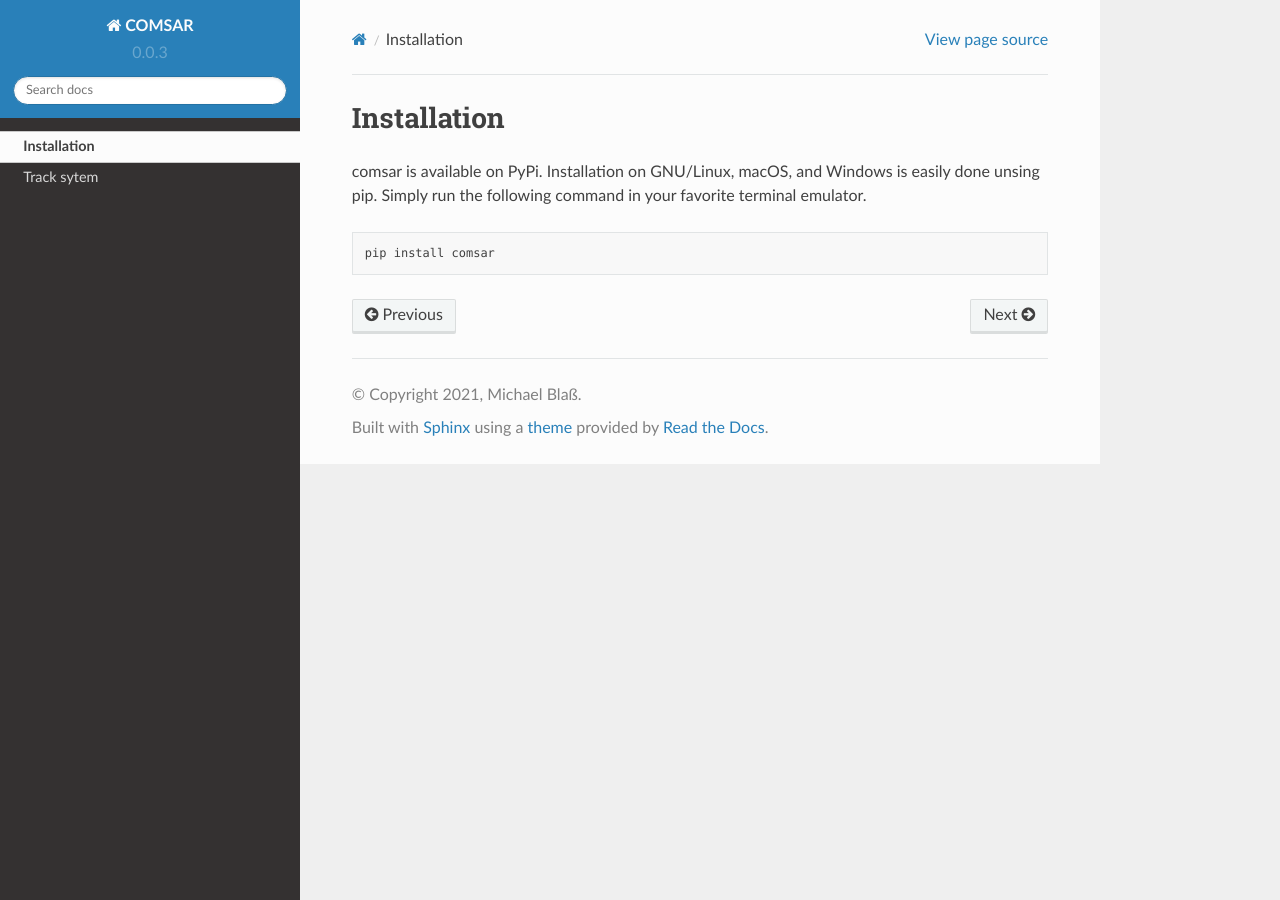
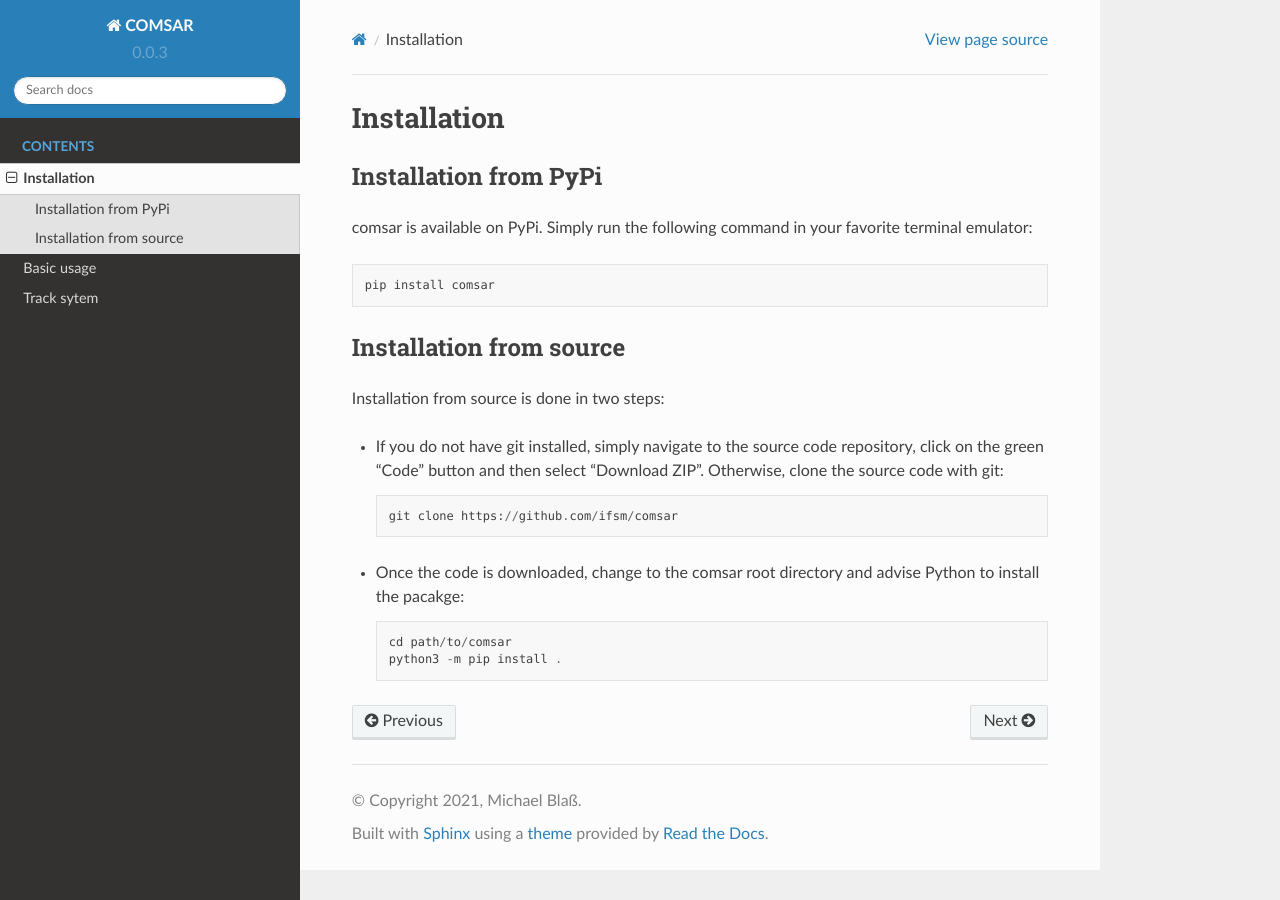
Before and after one commit to ifsm/comsar, a Sphinx documentation site: the page built from docs/source/install.rst, in a window 1280 px wide. Built offline with Sphinx 7.4.7 and the Read the Docs theme 2.0.0, drawn with Linux system fonts in a browser that asks for light colours.

Commit message:
Update documentation.
- Move the basic example to the new file source/basics.rst.
- Set the toctree visible.
- Change order in source/index.rst

```diff
--- a/docs/source/install.rst
+++ b/docs/source/install.rst
@@ -2,9 +2,28 @@
 Installation
 ***************************************
 
-comsar is available on PyPi. Installation on GNU/Linux, macOS, and Windows is
-easily done unsing pip. Simply run the following command in your favorite terminal emulator.
 
-.. code::
+Installation from PyPi
+========================================
+comsar is available on PyPi. Simply run the following command in your favorite
+terminal emulator::
 
    pip install comsar
+
+
+Installation from source
+========================================
+Installation from source is done in two steps:
+
+* If you do not have git installed, simply navigate to the source code
+  repository, click on the green "Code" button and then select "Download ZIP".
+  Otherwise, clone the source code with git::
+
+   git clone https://github.com/ifsm/comsar
+
+
+* Once the code is downloaded, change to the comsar root directory and advise Python to install
+  the pacakge::
+
+   cd path/to/comsar
+   python3 -m pip install .
```
Also changed, not shown: docs/source/basics.rst (added, +15 -0 lines), docs/source/index.rst (+14 -28 lines).
